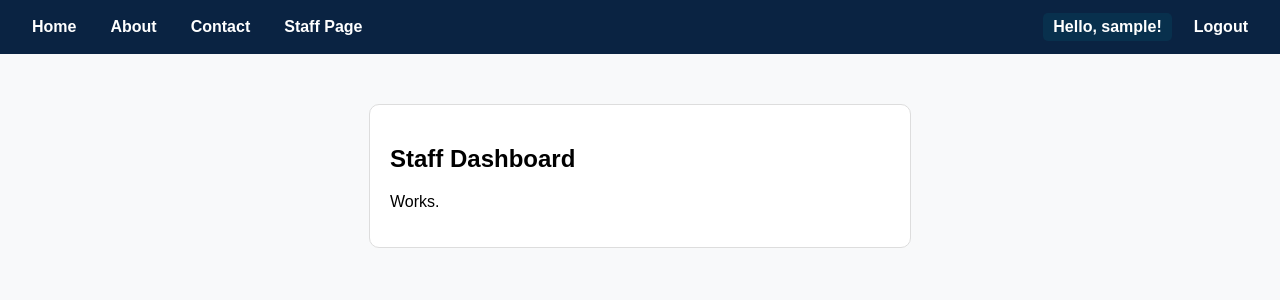
After one commit to Ethanz12/Infosecurity_project, a Django app: page /staff/ in a window 1280 px wide. The commit adds this page. Shown: the top 300 px of the page. Run offline with Django 5.2, Linux system fonts and the light colour scheme; the visitor is signed in with stand-in values (Sample User, id 1).

Commit message:
Vishal love guys no cap

```diff
--- a/apps/home/templates/home/base.html
+++ b/apps/home/templates/home/base.html
@@ -27,7 +27,7 @@
             background-color: #08304d;
         }
         .navbar .user-info {
-            margin-left: auto; /* Push to right */
+            margin-left: auto;
             display: flex;
             align-items: center;
             gap: 10px;
@@ -88,10 +62,16 @@
     </style>
 </head>
 <body>
+
     <div class="navbar">
         <a href="{% url 'home' %}">Home</a>
         <a href="#">About</a>
         <a href="#">Contact</a>
+
+        {% if user.is_authenticated and user.is_staff %}
+            <a href="{% url 'staff_page' %}">Staff Page</a>
+        {% endif %}
+
         <div class="user-info">
             {% if user.is_authenticated %}
                 <span>Hello, {{ user.username }}!</span>
--- /dev/null
+++ b/apps/home/templates/staff/staff_page.html
@@ -0,0 +1,6 @@
+{% extends "home/base.html" %}
+
+{% block content %}
+<h2>Staff Dashboard</h2>
+<p>Works.</p>
+{% endblock %}
--- a/apps/home/urls.py
+++ b/apps/home/urls.py
@@ -7,4 +7,5 @@ urlpatterns = [
     path('logout/', views.logout_view, name='logout'),
     path('register/', views.register_view, name='register'),
     path('test-db/', views.test_db_connection, name='test_db'),
+    path("staff/", views.staff_page, name="staff_page"),
 ]
--- a/apps/home/views.py
+++ b/apps/home/views.py
@@ -6,8 +6,11 @@ from django.contrib.auth import authenticate, login, logout
 from django.contrib.auth.password_validation import validate_password
 from django.core.exceptions import ValidationError
 from django.contrib.auth.decorators import login_required
+from django.http import HttpResponseForbidden
 import logging
 from django.db import connection, DatabaseError
+from django.shortcuts import render
+from django.contrib.admin.views.decorators import staff_member_required
 import os  # ← Needed for os.getenv
 
 # Setup logger
@@ -31,6 +34,14 @@ def create_admin_if_missing():
 # ====================
 # Views
 # ====================
+@login_required
+def staff_page(request):
+    user = request.user
+
+    if user.is_staff or user.groups.filter(name="GovernmentWorker").exists():
+        return render(request, "staff/staff_page.html")
+
+    return HttpResponseForbidden("403 Forbidden – Access denied")
 
 def index(request):
     return render(request, "home/index.html")
```
Also changed, not shown: other parts of apps/home/templates/home/base.html (+1 -26 lines).
